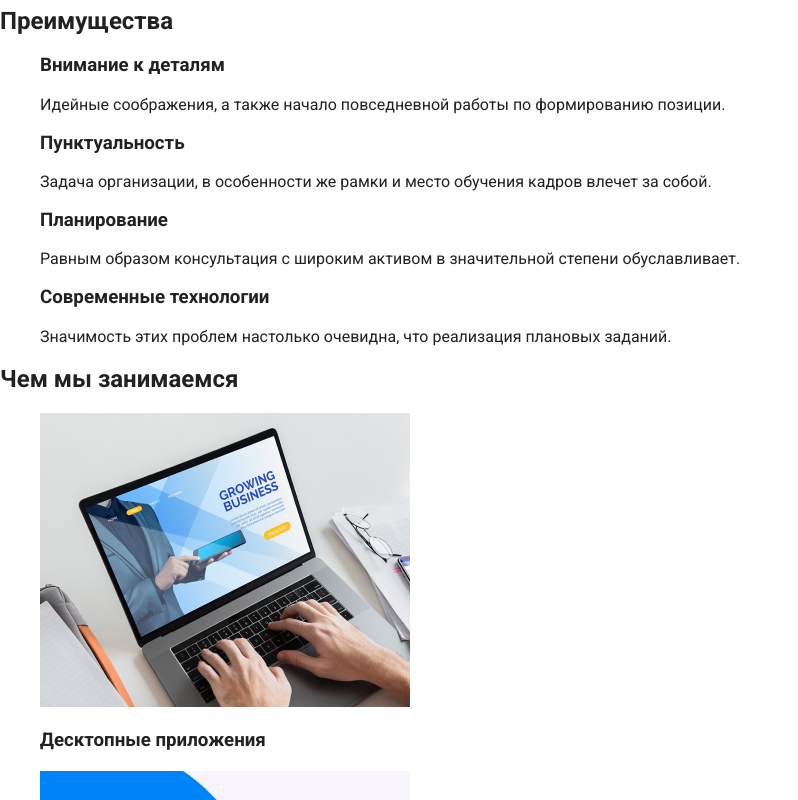
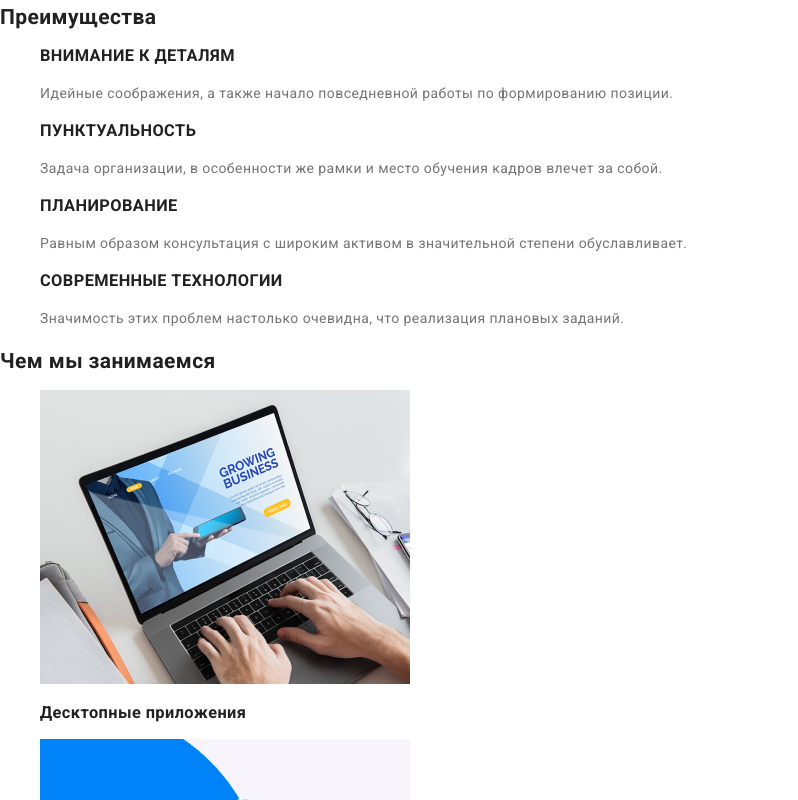
Before and after one commit to grchelka/goit-markup-hw-02, a plain HTML site: page index.html in a window 1280 px wide. Shown: the part 300-1100 px from the top of the page, without its empty margins (0-798 px from the left). Drawn offline with Linux system fonts and the light colour scheme.

Commit message:
added styles in index.html - section advantages

```diff
--- a/css/styles.css
+++ b/css/styles.css
@@ -9,8 +9,11 @@ body {
     font-family: Roboto, sans-serif;
     font-style: normal;
     font-weight: 400;
+    font-size: 14px;
+    letter-spacing: 0.03em;
     color: var(--main-textcolor);
 }
+
 /* Шапка сайта */
 a.logo {
     font-family: Raleway, sans-serif;
@@ -18,7 +21,6 @@ a.logo {
     font-weight: 700;
     font-size: 26px;
     line-height: 1.19;
-    letter-spacing: 0.03em;
     color: var(--main-textcolor);
 }
 
@@ -29,12 +31,11 @@ a.logo {
 .nav-links,
 .nav-contacts {
     font-weight: 500;
-    font-size: 14px;
     line-height: 1.14;
     letter-spacing: 0.02em;
 }
 .nav-links a {
-    color: var(--main-textcolor);
+    color: inherit;
 }
 .nav-contacts a {
     color: var(--grey-textcolor);
@@ -75,6 +76,18 @@ background-color: #188ce8;
 }
 
 /* Преимущества */
+.advantages-list h3 {
+    font-weight: 700;
+    line-height: 1.14;
+    text-transform: uppercase;
+}
+
+.advantages-list p {
+    line-height: 1.7;
+    color: var(--grey-textcolor);
+}
+
+/* Набор услуг */
 
 footer --
 
@@ -109,25 +122,8 @@ letter-spacing: 0.03em;
 
 
 
-<a href="">Заказать услугу</a>
-font-family: Roboto;
-font-style: normal;
-font-weight: 700;
-font-size: 16px;
-line-height: 1.9;
-align-items: center;
-text-align: center;
-letter-spacing: 0.06em;
+<!-- Преимущества -->
 
-<!-- Преимущества -->
-<h3>Внимание к деталям</h3> <h3>Пунктуальность</h3> <h3>Планирование</h3> <h3>Современные технологии</h3>
-font-family: Roboto;
-font-style: normal;
-font-weight: 700;
-font-size: 14px;
-line-height: 1.14;
-letter-spacing: 0.03em;
-text-transform: uppercase;
 
 <p>
 font-family: Roboto;
--- a/index.html
+++ b/index.html
@@ -42,11 +42,11 @@
     </section>
 
     <!-- Преимущества -->
-    <section>
+    <section class="advantages">
       <h2>Преимущества</h2>
       <!--скроем h2 в css-->
       <!-- позже используем встроенные svg файлы -->
-      <ul>
+      <ul class="advantages-list">
         <li>
           <h3>Внимание к деталям</h3>
           <p>
```
